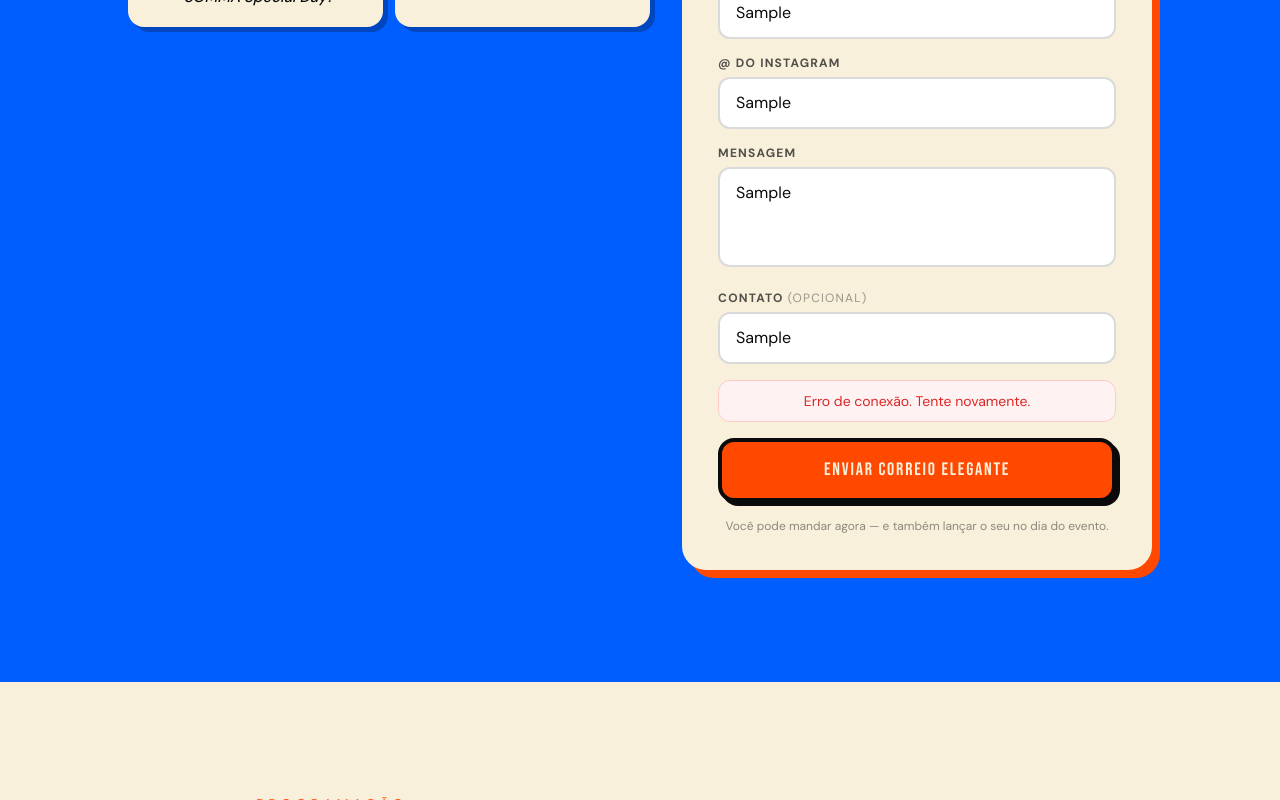
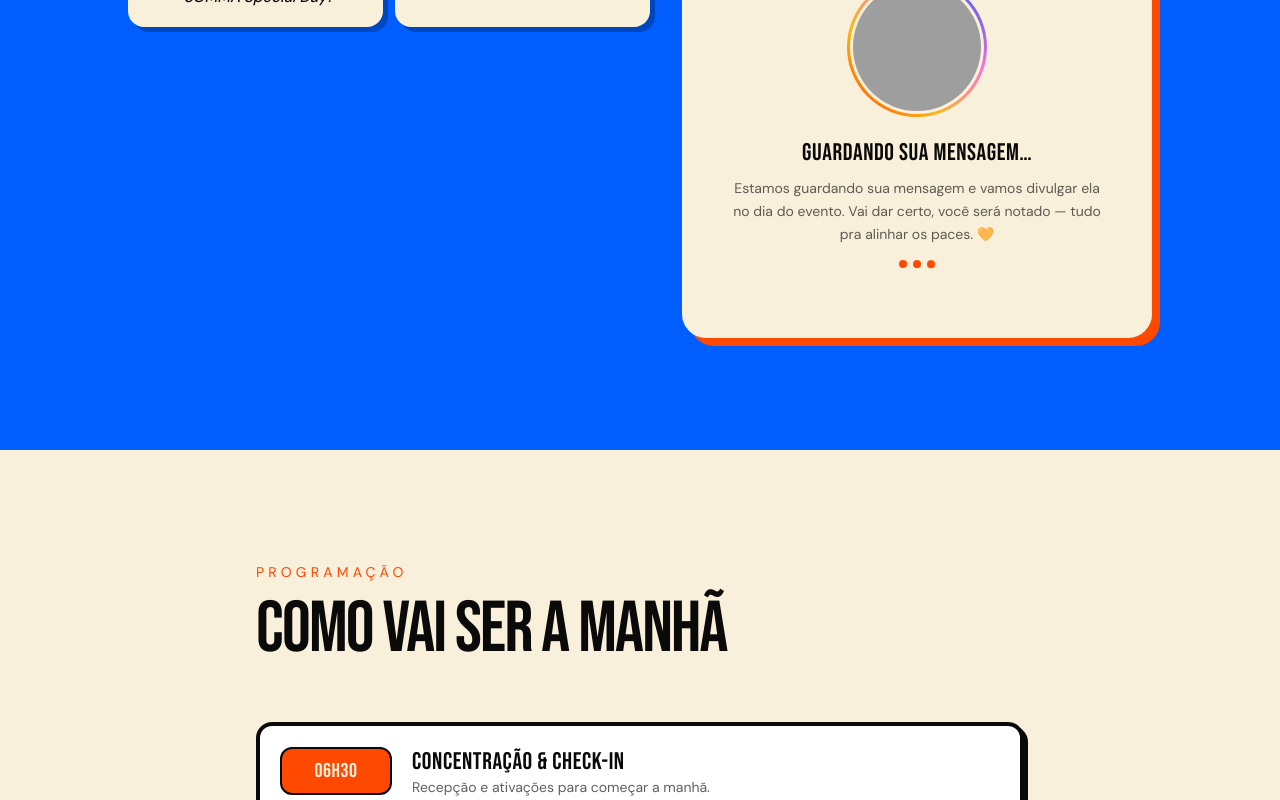
Before and after one commit to sommarunningclub/lp-somma-special-day, a Next.js app: page /esquenta-junino in a window 1280 px wide. Both pictures are taken after typing "Sample", "Sample", "Sample", "Sample" into the empty fields and a click on the button "Enviar Correio Elegante". Shown: the part 6791-7591 px from the top of the page. Built offline with nearby package versions, Linux system fonts and the light colour scheme; no server answers; grey boxes are pictures that could not be loaded.

Commit message:
feat(esquenta-correio): estado 'guardando mensagem' (5s) com GIF yas_correio_parabens em loop
Co-Authored-By: Claude Opus 4.8 (1M context) <noreply@anthropic.com>

```diff
--- a/components/esquenta/EsquentaCorreio.tsx
+++ b/components/esquenta/EsquentaCorreio.tsx
@@ -11,7 +11,7 @@ const labelCls = 'mb-1.5 block font-dm text-xs font-bold uppercase tracking-wide
 
 export default function EsquentaCorreio() {
   const [form, setForm] = useState({ nome: '', instagram: '', mensagem: '', contato: '' })
-  const [enviando, setEnviando] = useState(false)
+  const [salvando, setSalvando] = useState(false)
   const [erro, setErro] = useState<string | null>(null)
   const [enviado, setEnviado] = useState(false)
 
@@ -22,20 +22,24 @@ export default function EsquentaCorreio() {
       setErro('Preencha nome, Instagram e mensagem.')
       return
     }
-    setEnviando(true)
+    setSalvando(true)
     try {
-      const res = await fetch('/api/correio', {
-        method: 'POST',
-        headers: { 'Content-Type': 'application/json' },
-        body: JSON.stringify({ ...form, origem: 'site' }),
-      })
+      // Espera no mínimo 5s (experiência de "guardando a mensagem") + a gravação real.
+      const [res] = await Promise.all([
+        fetch('/api/correio', {
+          method: 'POST',
+          headers: { 'Content-Type': 'application/json' },
+          body: JSON.stringify({ ...form, origem: 'site' }),
+        }),
+        new Promise((resolve) => setTimeout(resolve, 5000)),
+      ])
       const data = await res.json()
       if (res.ok) setEnviado(true)
       else setErro(data.error ?? 'Não foi possível enviar agora.')
     } catch {
       setErro('Erro de conexão. Tente novamente.')
     } finally {
-      setEnviando(false)
+      setSalvando(false)
     }
   }
 
@@ -74,7 +78,28 @@ export default function EsquentaCorreio() {
             <div className="rounded-3xl border-4 border-somma-cream bg-somma-cream p-6 shadow-[8px_8px_0_#FF4800] sm:p-8">
               <p className="font-dm text-[11px] font-bold uppercase tracking-[0.25em] text-somma-orange">Manda um correio</p>
               <h3 className="mt-1 font-bebas text-3xl uppercase tracking-wide text-somma-black">Deixe seu recado</h3>
-              {enviado ? (
+
+              {salvando ? (
+                /* Estado: guardando a mensagem (~5s) com GIF em loop */
+                <div className="flex flex-col items-center py-8 text-center">
+                  <div className="rounded-full p-[3px]" style={{ background: 'linear-gradient(45deg, #FF4800, #FDB716, #FD6FDB, #005EFF)' }}>
+                    <div className="rounded-full bg-somma-cream p-[3px]">
+                      {/* eslint-disable-next-line @next/next/no-img-element */}
+                      <img src="/yas_correio_parabens.gif" alt="Guardando sua mensagem" className="h-28 w-28 rounded-full object-cover sm:h-32 sm:w-32" />
+                    </div>
+                  </div>
+                  <p className="mt-5 font-bebas text-2xl uppercase tracking-wide text-somma-black">Guardando sua mensagem…</p>
+                  <p className="mt-2 max-w-sm font-dm text-sm leading-relaxed text-somma-black/65">
+                    Estamos guardando sua mensagem e vamos divulgar ela no dia do evento. Vai dar certo, você será notado —
+                    tudo pra alinhar os paces. 🧡
+                  </p>
+                  <div className="mt-4 flex gap-1.5">
+                    <span className="h-2 w-2 animate-bounce rounded-full bg-somma-orange [animation-delay:-0.2s]" />
+                    <span className="h-2 w-2 animate-bounce rounded-full bg-somma-orange [animation-delay:-0.1s]" />
+                    <span className="h-2 w-2 animate-bounce rounded-full bg-somma-orange" />
+                  </div>
+                </div>
+              ) : enviado ? (
                 <div className="mt-6 rounded-2xl border-2 border-dashed border-somma-orange/50 bg-somma-orange/[0.06] p-6 text-center">
                   <JuninoIcon name="correio" className="mx-auto h-9 w-9 text-somma-orange" />
                   <p className="mt-3 font-bebas text-2xl uppercase tracking-wide text-somma-black">Correio enviado! 💌</p>
@@ -108,8 +133,8 @@ export default function EsquentaCorreio() {
                     <p className="rounded-xl border border-red-200 bg-red-50 px-4 py-2.5 text-center font-dm text-sm text-red-600">{erro}</p>
                   )}
 
-                  <button type="submit" disabled={enviando} className="w-full rounded-2xl border-4 border-somma-black bg-somma-orange px-3 py-3.5 font-bebas text-lg tracking-widest text-somma-cream shadow-[4px_4px_0_#0a0a0a] transition-all hover:translate-x-[2px] hover:translate-y-[2px] hover:shadow-[2px_2px_0_#0a0a0a] disabled:cursor-not-allowed disabled:opacity-60">
-                    {enviando ? 'ENVIANDO...' : 'Enviar Correio Elegante'}
+                  <button type="submit" className="w-full rounded-2xl border-4 border-somma-black bg-somma-orange px-3 py-3.5 font-bebas text-lg tracking-widest text-somma-cream shadow-[4px_4px_0_#0a0a0a] transition-all hover:translate-x-[2px] hover:translate-y-[2px] hover:shadow-[2px_2px_0_#0a0a0a]">
+                    Enviar Correio Elegante
                   </button>
                   <p className="text-center font-dm text-xs text-somma-black/45">Você pode mandar agora — e também lançar o seu no dia do evento.</p>
                 </form>
```
Also changed, not shown: 1 other file (tests, documents, lock files or other folders).
